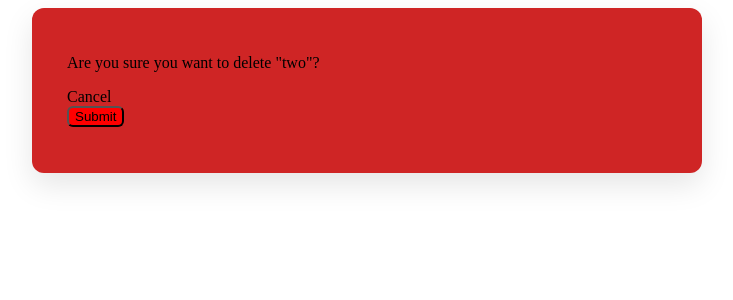
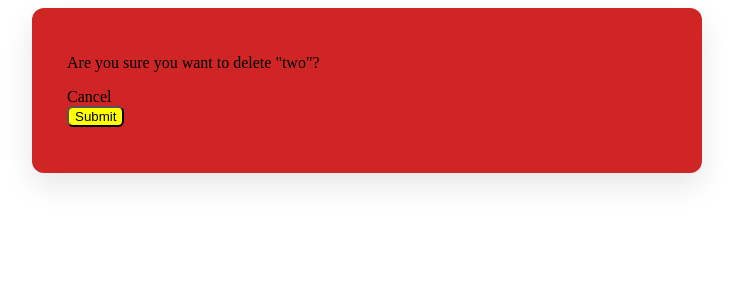
Before and after one commit to aravindhhenryrl/TODO-DJANGO-PROJECT, a Django app: page /delete_task/7/ in a window 1280 px wide. Shown: the top 300 px of the page, without its empty margins (273-1006 px from the left). Run offline with Django 5.2, Linux system fonts and the light colour scheme; data comes from the database, SQL or seed files in the repository.

Commit message:
updated delete.htyml

```diff
--- a/todo/task/templates/aravi/delete.html
+++ b/todo/task/templates/aravi/delete.html
@@ -15,7 +15,7 @@
       }
       .btn{
          border-radius:6px;
-         background:red ;
+         background:yellow ;
 
       }
 
```
